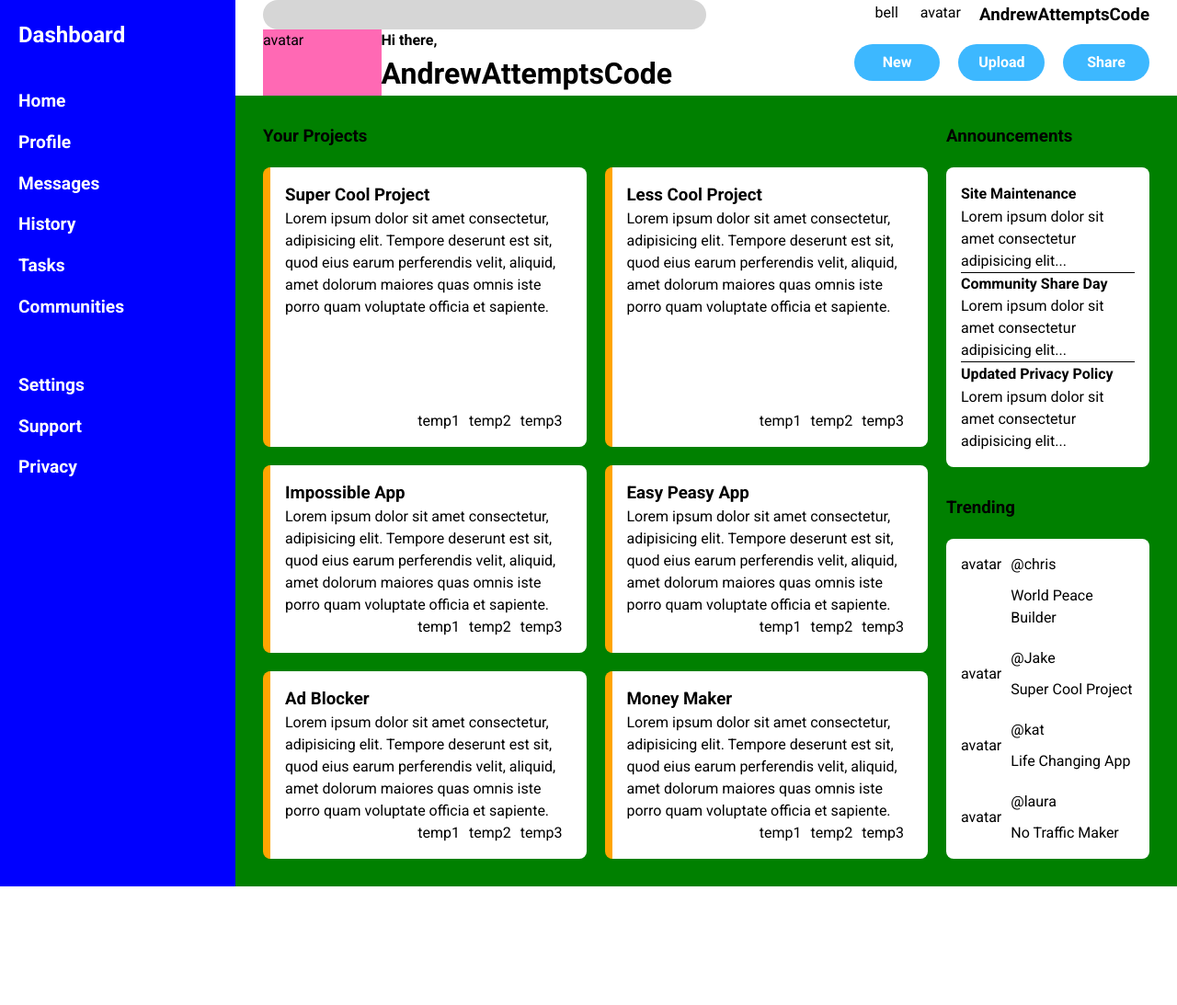
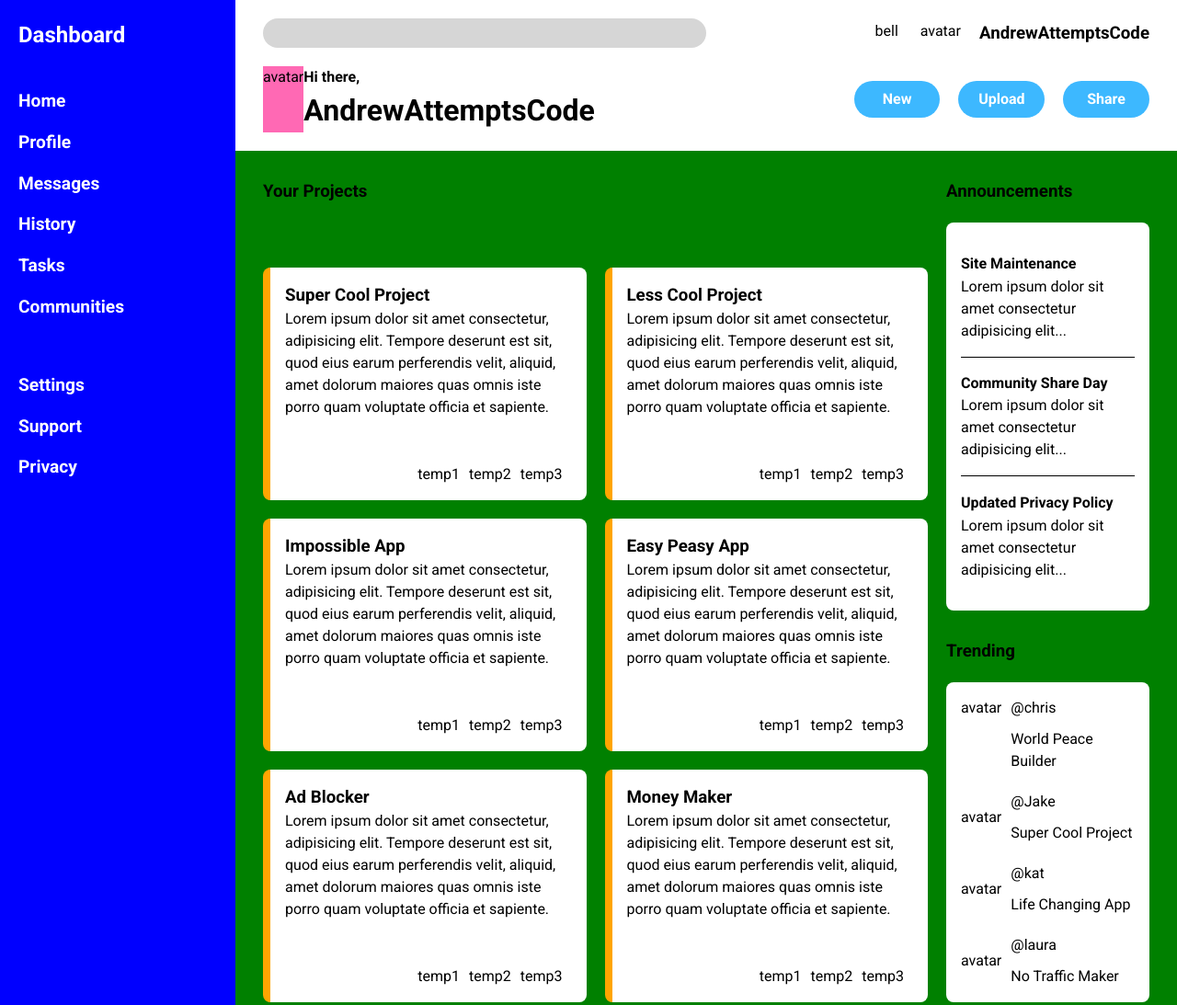
Before and after one commit to AndrewAttemptsCode/odin-admin-dashboard, a plain HTML site: page index.html in a window 1280 px wide. Shown: the top 1093 px of the page at 92% size. Before the commit the page ends 964 px from the top, so only its background shows below. Drawn offline with Linux system fonts and the light colour scheme.

Commit message:
Amend header layout

```diff
--- a/assets/css/styles.css
+++ b/assets/css/styles.css
@@ -57,7 +57,8 @@ p, h1, h2, h3, h4, h5, h6 {
     display: grid;
     grid-template-columns: 2fr 1fr;
     align-items: center;
-    padding: 0 30px;
+    padding: 20px 30px;
+    row-gap: 20px;
 }
 
 .main-content {
@@ -141,7 +142,7 @@ p, h1, h2, h3, h4, h5, h6 {
 .user-greeting {
     display: grid;
     /* change this later once assets for avatar obtained */
-    grid-template-columns: 1fr 4fr;
+    grid-template-columns: auto 1fr;
 }
 
 .greeting-avatar {
@@ -157,8 +158,8 @@ p, h1, h2, h3, h4, h5, h6 {
     grid-row: 1 / 3;
 
     display: grid;
-    grid-template-columns: 2fr 2fr;
-    grid-template-rows: auto 1fr;
+    grid-template-columns: 1fr 1fr;
+    grid-template-rows: auto auto;
     gap: 20px;
 }
 
@@ -188,7 +189,7 @@ p, h1, h2, h3, h4, h5, h6 {
 
 .announcements {
     display: grid;
-    grid-template-rows: auto 1fr;
+    grid-template-rows: auto auto;
     gap: 20px;
     padding-left: 20px;
 }
@@ -206,6 +207,7 @@ p, h1, h2, h3, h4, h5, h6 {
 .announcements-item {
     display: grid;
     align-items: center;
+    padding: 1rem 0;
 }
 
 .announcements-item:nth-child(2) {
@@ -217,7 +219,7 @@ p, h1, h2, h3, h4, h5, h6 {
 
 .trending {
     display: grid;
-    grid-template-rows: auto 1fr;
+    grid-template-rows: auto auto;
     gap: 20px;
     padding-left: 20px;
     padding-top: 30px;
```
